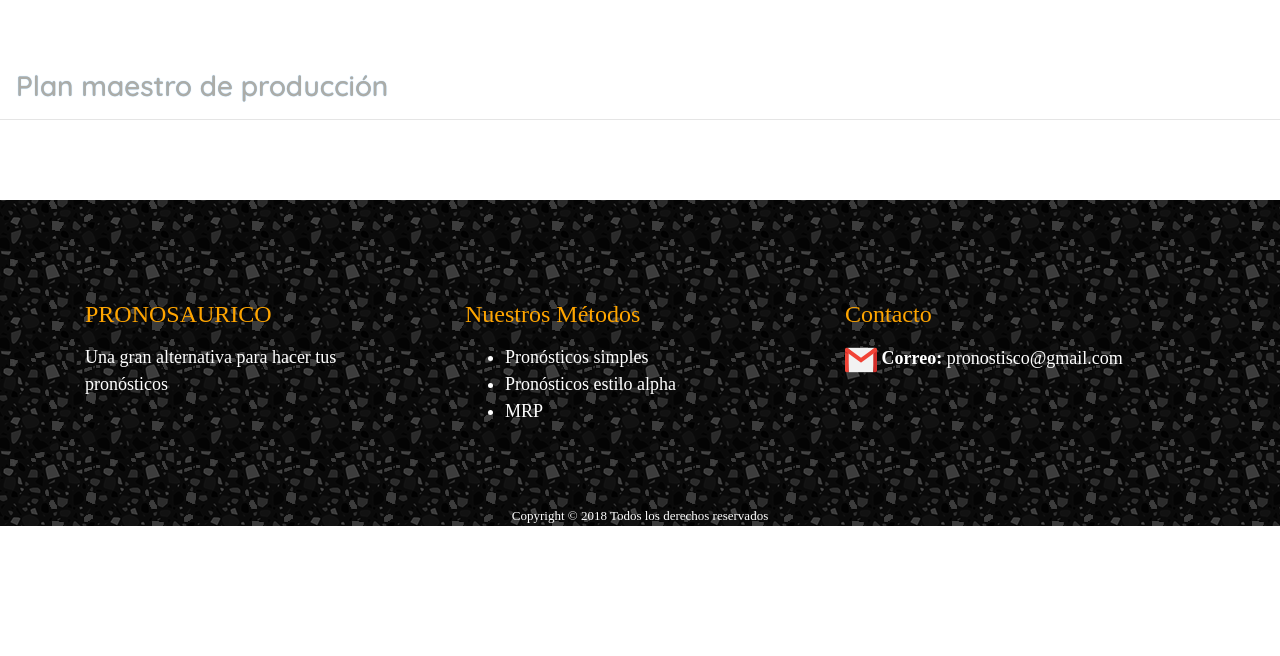
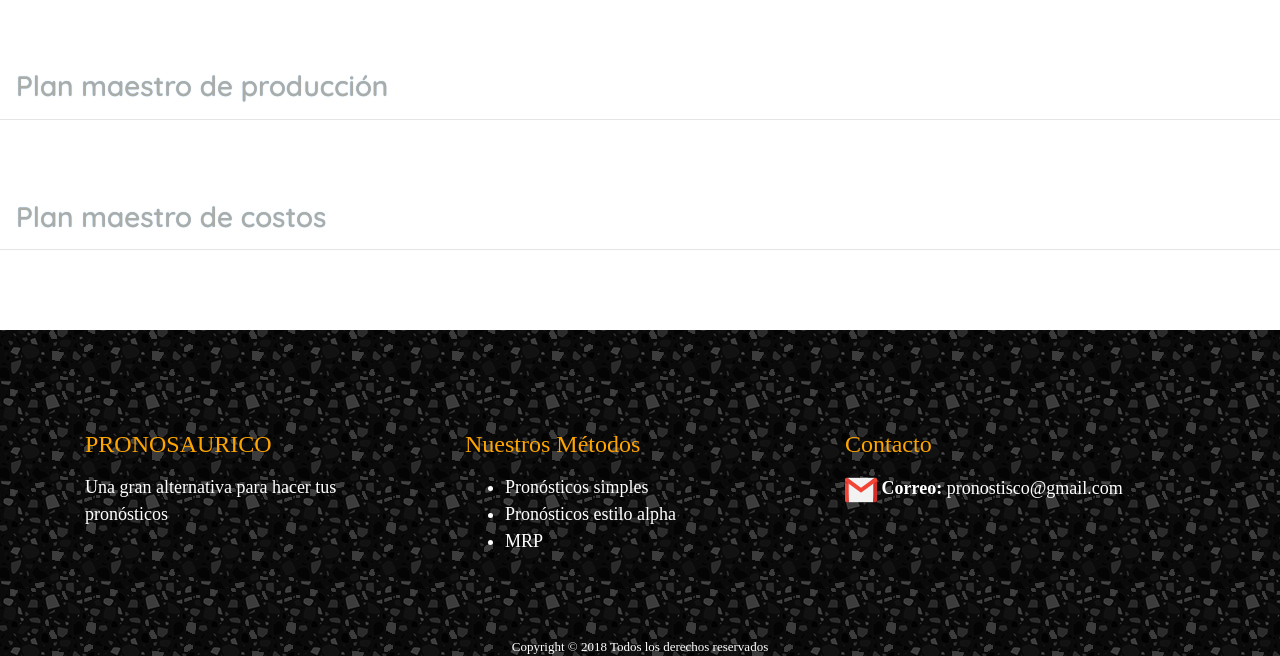
Before and after one commit to daandradec/Pronostisco, a Django app: template core/templates/core/Mrp/mrpoutput.html in a window 1280 px wide. Shown: the part 346-1002 px from the top of the page. Before the commit the page ends 872 px from the top, so only its background shows below. Run offline with Django 3.2, Linux system fonts and the light colour scheme; the template is opened without the code that fills it, so the values that code supplies are empty; some libraries are stand-ins or nearby versions; some web fonts are replaced.

Commit message:
cost master plan

```diff
--- a/core/static/core/helpers/Mrp/outputdata/fillBuyMasterPlan.js
+++ b/core/static/core/helpers/Mrp/outputdata/fillBuyMasterPlan.js
@@ -1,30 +1,33 @@
 function fillBuyMasterPlan(){
     const table_master = document.getElementById("master")
     const table_buy = document.getElementById("buy")
+    const table_cost = document.getElementById("cost");
 
     fillHeaderPeriods(table_master);
     fillHeaderPeriods(table_buy);
+    fillHeaderPeriods(table_cost);
 
-    fillPlan(table_master, mrp.producto.title, 0, all_info_mrp_keys[mrp.producto.key]["pla_col_ord"]);
+    fillPlan(table_master, table_cost, mrp.producto.title, all_info_mrp_keys[mrp.producto.key]["pla_col_ord"], all_info_mrp_keys[mrp.producto.key]["total_uni_ave"]);
     var new_counter = 1;
 
     const components = mrp.componentes;
     for(var i = 0; i < components.length; ++i){
-        fillPlan(table_master, components[i].title, new_counter, all_info_mrp_keys[components[i].key]["pla_col_ord"])
+        fillPlan(table_master, table_cost, components[i].title, all_info_mrp_keys[components[i].key]["pla_col_ord"], all_info_mrp_keys[components[i].key]["total_uni_ave"])
         ++new_counter;
     }
 
     const materia = mrp.materia;
     for(var i = 0; i < materia.length; ++i){
-        fillPlan(table_buy, materia[i].title, new_counter, all_info_mrp_keys[materia[i].key]["pla_col_ord"])
+        fillPlan(table_buy, table_cost, materia[i].title, all_info_mrp_keys[materia[i].key]["pla_col_ord"], all_info_mrp_keys[materia[i].key]["total_uni_ave"])
         ++new_counter;
     }
 }
 
-function fillPlan(table, object_title, index, data){
-    const lead = tables.t_general[index][0];
-    const new_data = data.slice(lead+1);
+function fillPlan(table, table_cost, object_title, data, total_uni_average){
+    const new_data = data.slice(-1*periods_state);
     table.children[1].innerHTML += "<tr><td>"+object_title+"</td>"+displayContentRow(new_data)+"<tr>";
+    const plan_master_cost = new_data.map(function(value){return formatMoney(value*total_uni_average)});
+    table_cost.children[1].innerHTML += "<tr><td>"+object_title+"</td>"+displayContentRow(plan_master_cost)+"<tr>";
 }
 
 function displayContentRow(data){
@@ -38,7 +41,7 @@ function displayContentRow(data){
 
 
 function fillHeaderPeriods(table){
-    table.children[0].innerHTML = "<tr><th>"+labels_periods[periods_state]+"</th>"+displayContentRowH(headers_periods[periods_state])+"</tr>"
+    table.children[0].innerHTML = "<tr><th>Periodos</th>"+displayContentRowH(headers_periods)+"</tr>"
 }
 
 function displayContentRowH(data){
--- a/core/static/core/helpers/Mrp/outputdata/fillDinamicMrpTableBody.js
+++ b/core/static/core/helpers/Mrp/outputdata/fillDinamicMrpTableBody.js
@@ -89,12 +89,13 @@ function fillBodyMrpTable(table, table_averages, object, index){
     const uni_per_compr = cost_ord_prod.sum() / pla_col_ord.sum();
     const uni_per_mant = cost_m_inv.sum() / (invent.sum() + stock.sum());
     const uni_per_setup = cost_compr.sum() / pla_col_ord.sum();
+    const total_uni_ave = uni_per_compr + uni_per_mant + uni_per_setup;
     const tr_ave_list = table_averages.children[1].children;
 
     tr_ave_list[0].children[1].innerHTML = "$"+formatMoney(uni_per_compr);
     tr_ave_list[1].children[1].innerHTML = "$"+formatMoney(uni_per_mant);
     tr_ave_list[2].children[1].innerHTML = "$"+formatMoney(uni_per_setup);
-    tr_ave_list[3].children[1].innerHTML = "$"+formatMoney(uni_per_compr + uni_per_mant + uni_per_setup);
+    tr_ave_list[3].children[1].innerHTML = "$"+formatMoney(total_uni_ave);
 
 
 
@@ -109,7 +110,8 @@ function fillBodyMrpTable(table, table_averages, object, index){
         cost_ord_prod: cost_ord_prod,
         cost_m_inv: cost_m_inv,
         cost_compr: cost_compr,
-        cost_total: cost_total
+        cost_total: cost_total,
+        total_uni_ave: total_uni_ave,
     };
 
     forecast_keys[object.key] = pla_col_ord;
--- a/core/templates/core/Mrp/MrpSectionOutput/MrpSectionOutput.html
+++ b/core/templates/core/Mrp/MrpSectionOutput/MrpSectionOutput.html
@@ -25,4 +25,15 @@
             </table>
         </div>
     </div>
+
+    <div class="mb-5">
+        <h3 class="font-quicksand font-size-28px color-light-light-gray mt-5 ml-3" style="text-shadow: 0px 0px 1px #8ec6f5;">Plan maestro de costos</h3>
+        <hr>
+        <div class="table-responsive">
+            <table id="cost" class="table no-hover" table-excel>
+                <thead></thead>
+                <tbody></tbody>
+            </table>
+        </div>
+    </div>
 </section>
```
